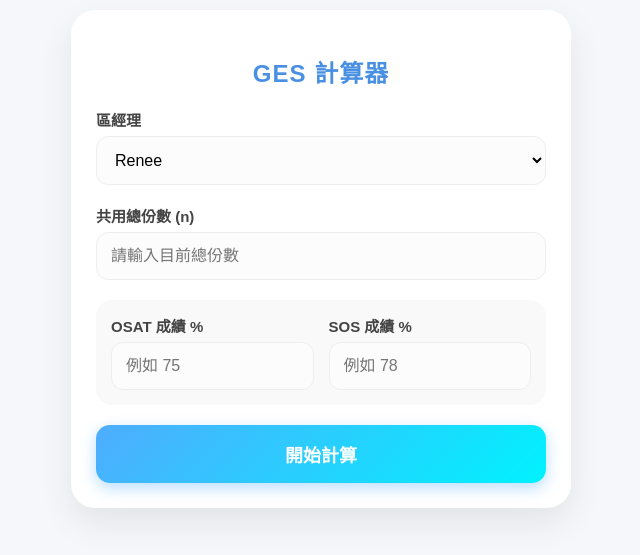
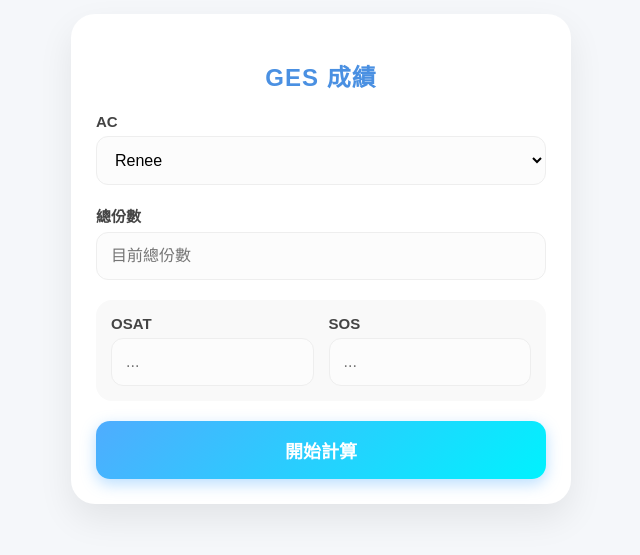
Before and after one commit to uli20000/GES, a plain HTML site: page index.html in a window 1280 px wide. Shown: the part 141-696 px from the top of the page, without its empty margins (319-959 px from the left). Drawn offline with Linux system fonts and the light colour scheme.

Commit message:
Update index.html

```diff
--- a/index.html
+++ b/index.html
@@ -63,10 +63,10 @@
 <body>
 
 <div class="container">
-    <h2>GES 計算器</h2>
+    <h2>GES 成績</h2>
 
     <div class="form-group">
-        <label>區經理</label>
+        <label> AC </label>
         <select id="manager">
             <option value="Renee">Renee</option>
             <option value="Ean">Ean</option>
@@ -77,18 +77,18 @@
     </div>
 
     <div class="form-group">
-        <label>共用總份數 (n)</label>
-        <input type="number" id="totalCount" placeholder="請輸入目前總份數">
+        <label> 總份數 </label>
+        <input type="number" id="totalCount" placeholder="目前總份數">
     </div>
 
     <div class="score-grid">
         <div class="form-group" style="margin-bottom:0">
-            <label>OSAT 成績 %</label>
-            <input type="number" id="osatScore" step="0.1" placeholder="例如 75">
+            <label>OSAT</label>
+            <input type="number" id="osatScore" step="0.1" placeholder="...">
         </div>
         <div class="form-group" style="margin-bottom:0">
-            <label>SOS 成績 %</label>
-            <input type="number" id="sosScore" step="0.1" placeholder="例如 78">
+            <label>SOS</label>
+            <input type="number" id="sosScore" step="0.1" placeholder="...">
         </div>
     </div>
 
```
